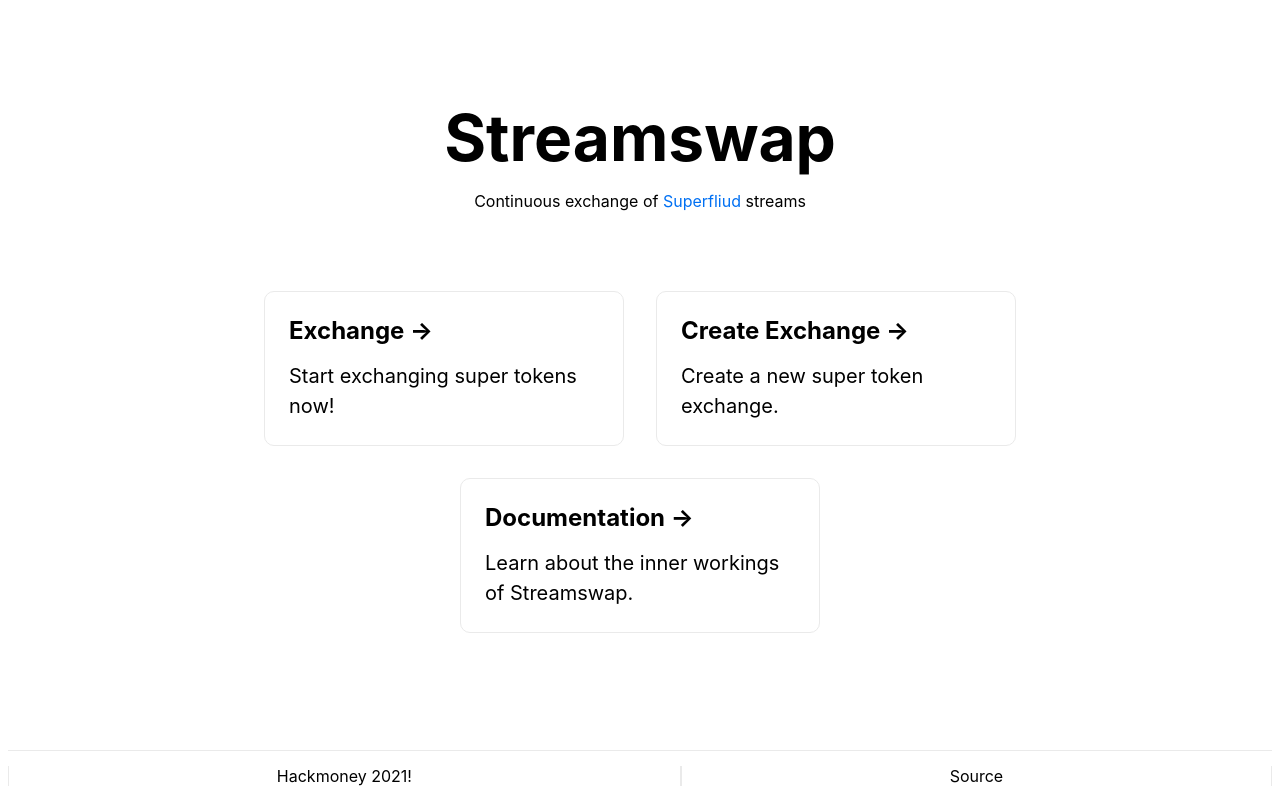
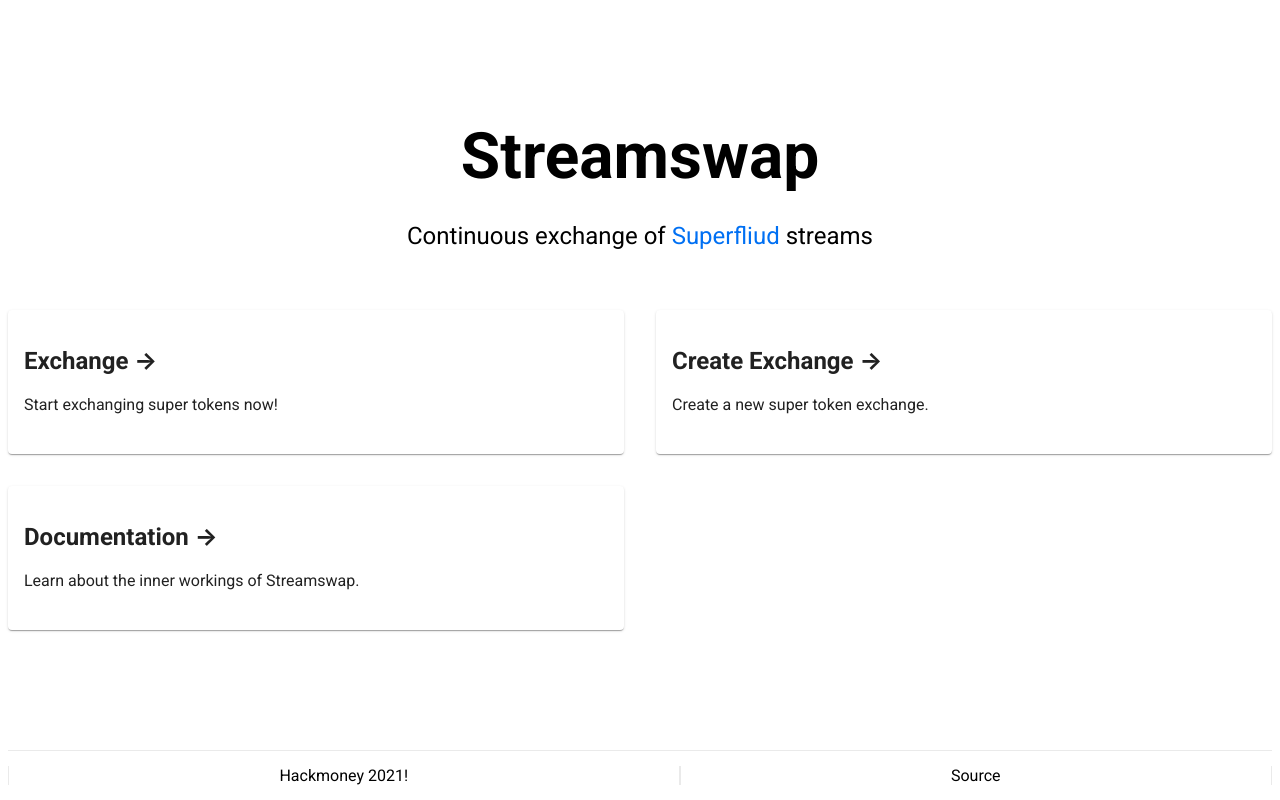
Before and after one commit to streamswap/streamswap, a Next.js app in the folder packages/exchange/: page / in a window 1280 px wide. Built offline with nearby package versions, Linux system fonts and the light colour scheme.

Commit message:
Playing with material ui react

```diff
--- a/packages/exchange/components/MainLayout.tsx
+++ b/packages/exchange/components/MainLayout.tsx
@@ -2,10 +2,10 @@ import styles from '../styles/MainLayout.module.css';
 import Head from 'next/head';
 import Footer from '../components/Footer';
 
-export default (args: { children: JSX.Element[], title?: string }) => (
+export default (args: { children: JSX.Element | JSX.Element[]; title?: string }) => (
   <div className={styles.container}>
     <Head>
-      <title>Streamswap{ args.title ? ` - ${args.title}` : ''}</title>
+      <title>Streamswap{args.title ? ` - ${args.title}` : ''}</title>
       <link rel="icon" href="/favicon.ico" />
     </Head>
     <main className={styles.main}>{args.children}</main>
--- a/packages/exchange/package.json
+++ b/packages/exchange/package.json
@@ -51,6 +51,7 @@
     "typescript": "^4.3.4"
   },
   "dependencies": {
+    "@material-ui/core": "^4.11.4",
     "@streamtrade/core": "0.0.1",
     "@superfluid-finance/js-sdk": "^0.4.3",
     "ethers": "^5.3.1",
--- a/packages/exchange/pages/index.tsx
+++ b/packages/exchange/pages/index.tsx
@@ -1,37 +1,50 @@
 import Link from 'next/link';
 import styles from '../styles/Home.module.css';
 import MainLayout from '../components/MainLayout';
+import Card from '@material-ui/core/Card';
+import Grid from '@material-ui/core/Grid';
+import CardContent from '@material-ui/core/CardContent';
 
 /** Home */
 export default () => (
   <MainLayout title="Home">
+    <Grid container spacing={4} >
+      <Grid item xs={12}>
         <h1 className={styles.title}>Streamswap</h1>
-
-    <p>
+        <p className={styles.description}>
           Continuous exchange of{' '}
           <a href="https://superfluid.finance" target="_blank" rel="noopener">
             Superfliud
           </a>{' '}
           streams
         </p>
-
-    <div className={styles.grid}>
+      </Grid>
+      <Grid item sm={6} xs={12}>
         <Link href="/exchange">
-        <a className={styles.card}>
+          <Card className={styles.card}>
+            <CardContent>
               <h2>Exchange &rarr;</h2>
               <p>Start exchanging super tokens now!</p>
-        </a>
+            </CardContent>
+          </Card>
         </Link>
-
-      <a className={styles.card}>
+      </Grid>
+      <Grid item sm={6} xs={12}>
+        <Card className={styles.card}>
+          <CardContent>
             <h2>Create Exchange &rarr;</h2>
             <p>Create a new super token exchange.</p>
-      </a>
-
-      <a href="" className={styles.card}>
+          </CardContent>
+        </Card>
+      </Grid>
+      <Grid item sm={6} xs={12}>
+        <Card className={styles.card}>
+          <CardContent>
             <h2>Documentation &rarr;</h2>
             <p>Learn about the inner workings of Streamswap.</p>
-      </a>
-    </div>
+          </CardContent>
+        </Card>
+      </Grid>
+    </Grid>
   </MainLayout>
 );
--- a/packages/exchange/styles/Home.module.css
+++ b/packages/exchange/styles/Home.module.css
@@ -4,72 +4,19 @@
   font-size: 4rem;
 }
 
-.title,
-.description {
+.title {
   text-align: center;
 }
 
 .description {
+  text-align: center;
   line-height: 1.5;
   font-size: 1.5rem;
 }
 
-.code {
-  background: #fafafa;
-  border-radius: 5px;
-  padding: 0.75rem;
-  font-size: 1.1rem;
-  font-family: Menlo, Monaco, Lucida Console, Liberation Mono, DejaVu Sans Mono,
-    Bitstream Vera Sans Mono, Courier New, monospace;
-}
-
-.grid {
-  display: flex;
-  align-items: center;
-  justify-content: center;
-  flex-wrap: wrap;
-  max-width: 800px;
-  margin-top: 3rem;
-}
 
 .card {
-  margin: 1rem;
-  padding: 1.5rem;
-  text-align: left;
-  color: inherit;
-  text-decoration: none;
-  border: 1px solid #eaeaea;
-  border-radius: 10px;
-  transition: color 0.15s ease, border-color 0.15s ease;
-  width: 45%;
+  cursor: pointer;
+  user-select: none;
+  width: 100%;
 }
-
-.card:hover,
-.card:focus,
-.card:active {
-  color: #0070f3;
-  border-color: #0070f3;
-}
-
-.card h2 {
-  margin: 0 0 1rem 0;
-  font-size: 1.5rem;
-}
-
-.card p {
-  margin: 0;
-  font-size: 1.25rem;
-  line-height: 1.5;
-}
-
-.logo {
-  height: 1em;
-  margin-left: 0.5rem;
-}
-
-@media (max-width: 600px) {
-  .grid {
-    width: 100%;
-    flex-direction: column;
-  }
-}
--- a/packages/exchange/styles/MainLayout.module.css
+++ b/packages/exchange/styles/MainLayout.module.css
@@ -5,6 +5,7 @@
     flex-direction: column;
     align-items: center;
     height: 100vh;
+    flex-grow: 1;
 }
 
 .main {
--- a/packages/exchange/styles/globals.css
+++ b/packages/exchange/styles/globals.css
@@ -1,8 +1,10 @@
+@import url('https://fonts.googleapis.com/css?family=Roboto:300,400,500,700&display=swap');
+
 html,
 body {
   padding: 0;
   margin: 0;
-  font-family: -apple-system, BlinkMacSystemFont, Segoe UI, Roboto, Oxygen,
+  font-family: Roboto, -apple-system, BlinkMacSystemFont, Segoe UI, Oxygen,
     Ubuntu, Cantarell, Fira Sans, Droid Sans, Helvetica Neue, sans-serif;
 }
 
```
Also changed, not shown: 1 other file (tests, documents, lock files or other folders). Lines whose indentation alone changed are shown as unchanged.
